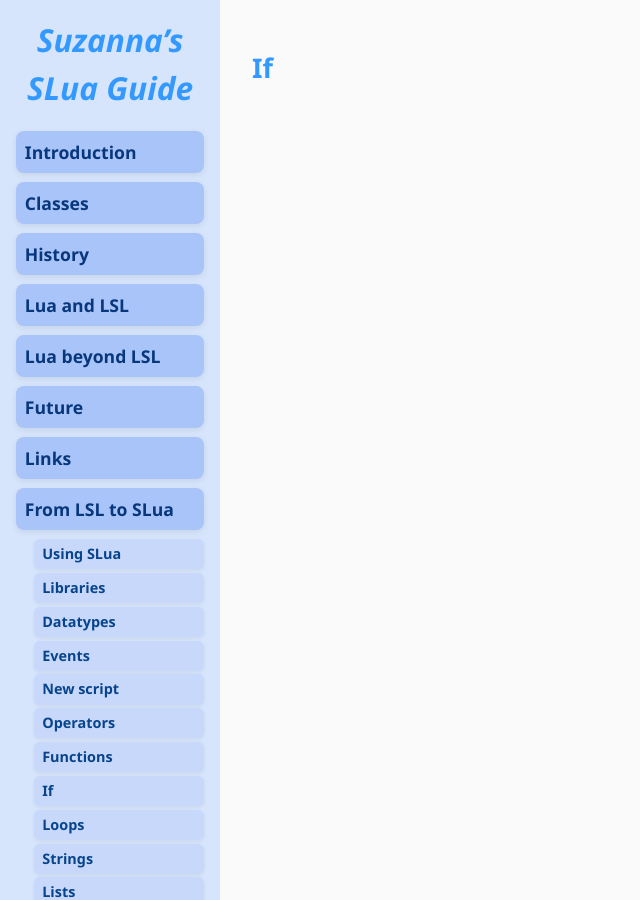
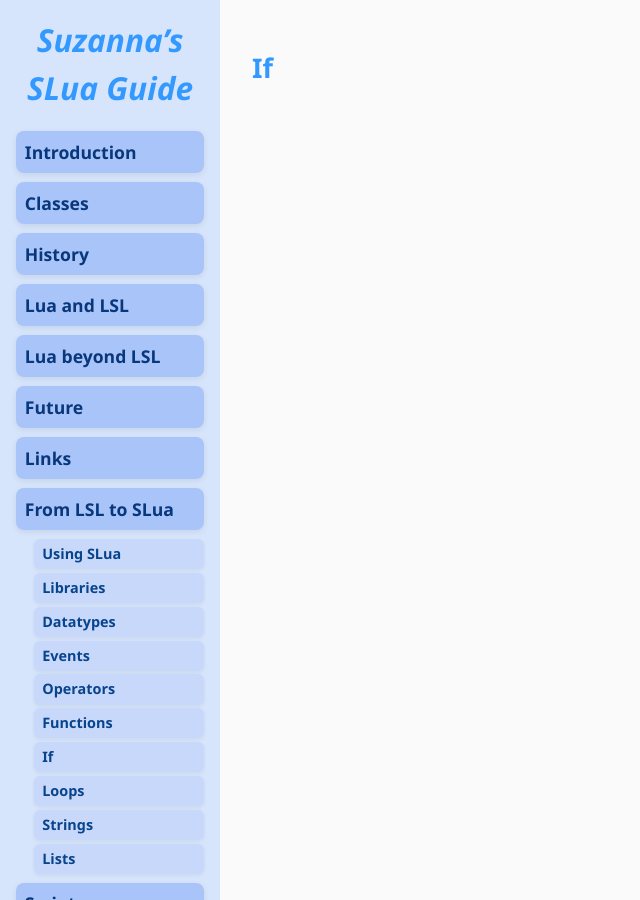
Before and after one commit to Suzanna-Linn/slua, a Jekyll site: the page built from docs/moving-if.md, in a window 1280 px wide. Shown: the whole page, without its empty margins (0-640 px from the left). Built offline with Jekyll 4.4.1, drawn with Linux system fonts in a browser that asks for light colours; nearby versions of some CDN libraries; our own code applies the rules of GitHub Pages for plain Markdown files; comment, search, counter and statistics services are not loaded.

Commit message:
Update sidebar.html

```diff
--- a/docs/_includes/sidebar.html
+++ b/docs/_includes/sidebar.html
@@ -15,7 +15,6 @@
         <li><a href="/slua/moving-libraries" class="page-link">Libraries</a></li>
         <li><a href="/slua/moving-datatypes" class="page-link">Datatypes</a></li>
         <li><a href="/slua/moving-events" class="page-link">Events</a></li>
-        <li><a href="/slua/moving-new-script" class="page-link">New script</a></li>
         <li><a href="/slua/moving-operators" class="page-link">Operators</a></li>
         <li><a href="/slua/moving-functions" class="page-link">Functions</a></li>
         <li><a href="/slua/moving-if" class="page-link">If</a></li>
```
